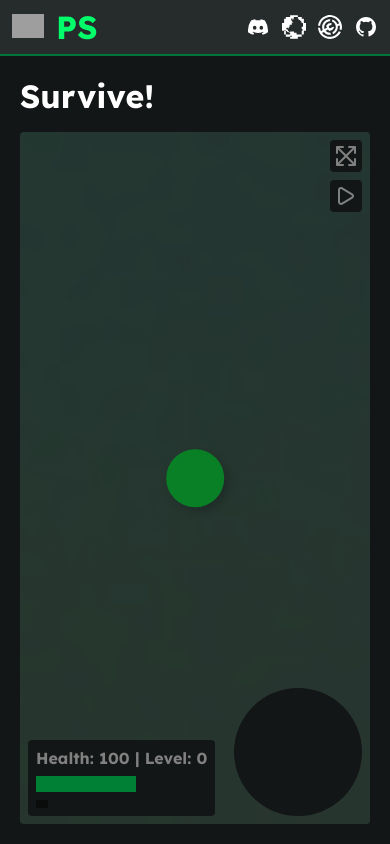
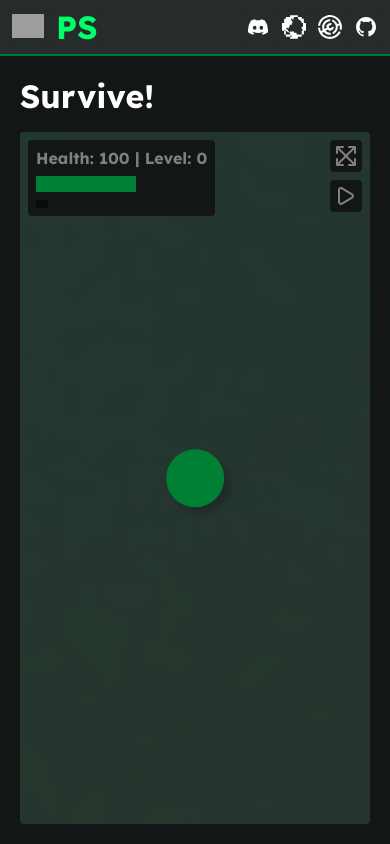
Before and after one commit to PuckiSilver/PuckiSilver.github.io, a React (Create React App) app: page /g/survive in a window 390 px wide. Built offline with nearby package versions, Linux system fonts and the light colour scheme; grey boxes are pictures that could not be loaded.

Commit message:
allow mobile homescreen & make targetting work on mobile & fix bullet speed & improve the drop shadow

```diff
--- a/src/App.scss
+++ b/src/App.scss
@@ -174,7 +174,7 @@ div.layout {
                 div.info_hover {
                     display: flex;
                     position: absolute;
-                    z-index: 10;
+                    z-index: 120;
                     margin-left: 3rem;
                     background-color: var(--section-color);
                     height: 1rem;
--- a/src/views/games/Survive.scss
+++ b/src/views/games/Survive.scss
@@ -46,10 +46,10 @@ main {
             transform: translate(-50%, -50%);
             width: calc(var(--scale) * .3rem);
             height: calc(var(--scale) * .3rem);
-            overflow: hidden;
-            background: rgb(18, 255, 77);
+            background: var(--primary-color);
             border-radius: 50%;
-            filter: drop-shadow(.25rem .25rem 5px rgba(0, 0, 0, 0.2));
+            z-index: 1;
+            box-shadow: calc(var(--scale) * .3rem * .1) calc(var(--scale) * .3rem * .1) 10px color-mix(in srgb, var(--background-color) 30%, transparent 70%);
 
             &.damaged {
                 opacity: .5;
@@ -63,7 +63,7 @@ main {
             height: calc(var(--scale) * .05rem);
             background: var(--secondary-color);
             border-radius: 50%;
-            filter: drop-shadow(.25rem .25rem 5px rgba(0, 0, 0, 0.2));
+            box-shadow: calc(var(--scale) * .05rem * .1) calc(var(--scale) * .05rem * .1) 10px color-mix(in srgb, var(--background-color) 30%, transparent 70%);
         }
 
         .enemy {
@@ -73,7 +73,7 @@ main {
             height: calc(var(--scale) * .2rem);
             background: red;
             border-radius: 50%;
-            filter: drop-shadow(.25rem .25rem 5px rgba(0, 0, 0, 0.2));
+            box-shadow: calc(var(--scale) * .2rem * .1) calc(var(--scale) * .2rem * .1) 10px color-mix(in srgb, var(--background-color) 30%, transparent 70%);
 
             &.damaged {
                 opacity: .5;
@@ -87,7 +87,16 @@ main {
             height: calc(var(--scale) * .025rem);
             background: red;
             border-radius: 50%;
-            filter: drop-shadow(.25rem .25rem 5px rgba(0, 0, 0, 0.2));
+            box-shadow: calc(var(--scale) * .025rem * .1) calc(var(--scale) * .025rem * .1) 10px color-mix(in srgb, var(--background-color) 30%, transparent 70%);
+        }
+
+        .cursor {
+            position: absolute;
+            transform: translate(calc(-50% - var(--player-x) * var(--scale)), calc(-50% - var(--player-y) * var(--scale)));
+            width: calc(var(--scale) * .05rem);
+            height: calc(var(--scale) * .05rem);
+            border: 1px solid white;
+            border-radius: 50%;
         }
 
         .buttons {
@@ -121,12 +130,12 @@ main {
             }
         }
 
-        .health_bar {
+        .bars {
             position: absolute;
             display: flex;
             flex-direction: column;
             gap: .5rem;
-            bottom: .5rem;
+            top: .5rem;
             left: .5rem;
             background: var(--section-color);
             border-radius: .25rem;
@@ -140,7 +149,7 @@ main {
                 width: 100%;
                 background: var(--background-color);
 
-                .health {
+                .health_bar {
                     position: absolute;
                     height: 1rem;
                     background: var(--primary-color);
--- a/src/views/games/Survive.tsx
+++ b/src/views/games/Survive.tsx
@@ -20,6 +20,7 @@ const Survive = () => {
     const playerMoveDirection = useRef({x: 0, y: 0});
     const mousePosition = useRef({x: 0, y: 0});
     const lastTimestamp = useRef<number>(performance.now());
+    const [isTouchDevice, setIsTouchDevice] = useState(false);
     const [, forceUpdate] = useState({});
     const preventDefaultKeys = useMemo(() => ['w', 'a', 's', 'd', ' '], []);
     const spawnEnemyCooldown = useRef(0);
@@ -38,17 +39,13 @@ const Survive = () => {
             // console.log(player.autoCooldownTicks);
             if (player.autoCooldownTicks > 0) player.autoCooldownTicks -= delta * fps.current / 1000;
             if (player.autoCooldownTicks <= 0) {
-                const scaledMousePosition = {
-                    x: mousePosition.current.x / scale.current,
-                    y: mousePosition.current.y / scale.current,
-                };
-                const mouseVectorLength = Math.sqrt(scaledMousePosition.x ** 2 + scaledMousePosition.y ** 2);
+                const mouseVectorLength = Math.sqrt(mousePosition.current.x ** 2 + mousePosition.current.y ** 2);
                 if (mouseVectorLength !== 0) {
                     gameState.bullets.push(new Bullet(
                         {x: player.position.x, y: player.position.y, r: .2},
                         {
-                            x: (scaledMousePosition.x / mouseVectorLength) * delta * 0.001,
-                            y: (scaledMousePosition.y / mouseVectorLength) * delta * 0.001,
+                            x: (mousePosition.current.x / mouseVectorLength) * 0.05,
+                            y: (mousePosition.current.y / mouseVectorLength) * 0.05,
                         },
                         10,
                         100,
@@ -154,59 +151,8 @@ const Survive = () => {
     ));
     const [gameState, setGameState] = useState<GameState>({
         player: player,
-        enemies: [
-            new Entity(
-                {x: -18, y: -18, r: 1.6},
-                getBaseStats({
-                    health: 20,
-                    speed: .01,
-                    autoDamage: 2,
-                    iFrames: 20,
-                }),
-                (entity, gameState, delta) => {
-                    const entityVector = {x: entity.position.x - gameState.player.current.position.x, y: entity.position.y - gameState.player.current.position.y};
-                    const entitySpeed = Math.sqrt(entityVector.x ** 2 + entityVector.y ** 2);
-                    if (Math.abs(entitySpeed) < (entity.position.r + gameState.player.current.position.r)) {
-                        damageEntity(gameState.player.current, getStatTotal(entity.stats.autoDamage), gameState);
-                        return;
-                    };
-                    entity.position = {
-                        x: entity.position.x - (entityVector.x / entitySpeed) * delta * getStatTotal(entity.stats.speed),
-                        y: entity.position.y - (entityVector.y / entitySpeed) * delta * getStatTotal(entity.stats.speed),
-                        r: entity.position.r,
-                    };
-                },
-                (entity, gameState) => {
-                    gameState.enemies.splice(gameState.enemies.indexOf(entity), 1);
-                },
-            ),
-        ],
-        bullets: [
-            new Bullet(
-                {x: 0, y: 0, r: .2},
-                {x: -.02, y: -.02},
-                10,
-                100,
-                (entity, gameState, delta) => {
-                    const bullet = entity as Bullet;
-                    bullet.position = {
-                        x: bullet.position.x + bullet.motion.x * delta,
-                        y: bullet.position.y + bullet.motion.y * delta,
-                        r: bullet.position.r,
-                    };
-                    // implement friction if one generalizes this to more than one bullet
-                    gameState.enemies.forEach(enemy => {
-                        if (Math.sqrt((bullet.position.x - enemy.position.x) ** 2 + (bullet.position.y - enemy.position.y) ** 2) < bullet.position.r + enemy.position.r) {
-                            damageEntity(enemy, bullet.damage, gameState);
-                        }
-                    });
-                    bullet.ticksAlive -= delta * fps.current / 1000;
-                    if (bullet.ticksAlive <= 0) {
-                        gameState.bullets.splice(gameState.bullets.indexOf(bullet), 1);
-                    }
-                },
-            )
-        ],
+        enemies: [],
+        bullets: [],
         xpOrbs: [],
     });
     const gameStateRef = useRef(gameState);
@@ -234,12 +180,21 @@ const Survive = () => {
         const handleMouseMove = (e: MouseEvent) => {
             // get mouse position centered on gameWindow center
             mousePosition.current = {
-                x: e.clientX - gameWindow.current!.getBoundingClientRect().left - gameWindow.current!.clientWidth / 2,
-                y: e.clientY - gameWindow.current!.getBoundingClientRect().top - gameWindow.current!.clientHeight / 2,
+                x: (e.clientX - gameWindow.current!.getBoundingClientRect().left - gameWindow.current!.clientWidth / 2) / scale.current,
+                y: (e.clientY - gameWindow.current!.getBoundingClientRect().top - gameWindow.current!.clientHeight / 2) / scale.current,
             };
         }
         window.addEventListener('mousemove', handleMouseMove);
         return () => window.removeEventListener('mousemove', handleMouseMove);
+    }, []);
+
+    /*  Detect Touch Device  */
+    useEffect(() => {
+        const handleTouchStart = () => {
+            setIsTouchDevice(true);
+        }
+        window.addEventListener('touchstart', handleTouchStart);
+        return () => window.removeEventListener('touchstart', handleTouchStart);
     }, []);
 
     /*  Handle Movement and Render Frame  */
@@ -276,7 +231,6 @@ const Survive = () => {
         setTimeout(gameLoop, 1000 / fps.current);
     }, [gameLoop]);
 
-
     /*  Handle Zoom  */
     useEffect(() => {
         const handleScroll = (event: WheelEvent) => {
@@ -293,6 +247,8 @@ const Survive = () => {
         return () => currentGameWindow.removeEventListener('wheel', handleScroll);
     }, []);
 
+    const screenSize = gameWindow.current?.getBoundingClientRect();
+
     return (<main>
         <h1>Survive!</h1>
         <div
@@ -307,7 +263,14 @@ const Survive = () => {
                 }
             }}
             onTouchMove={e => {
-                if (e.touches.length === 2 && !isUsingJoystick.current) {
+                if (e.touches.length === 1 || (e.touches.length === 2 && isUsingJoystick.current)) {
+                    const currentTouch = isUsingJoystick ? Array.from(e.touches).find(touch => touch.identifier !== joystickTouchIndex.current) : e.touches[0];
+                    if (!currentTouch) return;
+                    mousePosition.current = {
+                        x: (currentTouch.clientX - gameWindow.current!.getBoundingClientRect().left - gameWindow.current!.clientWidth / 2) / scale.current,
+                        y: (currentTouch.clientY - gameWindow.current!.getBoundingClientRect().top - gameWindow.current!.clientHeight / 2) / scale.current,
+                    };
+                } else if (e.touches.length === 2 && !isUsingJoystick.current) {
                     const currentPinchDistance = Math.sqrt(
                         (e.touches[0].clientX - e.touches[1].clientX) ** 2 +
                         (e.touches[0].clientY - e.touches[1].clientY) ** 2
@@ -338,44 +301,44 @@ const Survive = () => {
                 </button>
             </div>
             <img src={require('../../assets/survive/background.png')} alt='background' className='background' />
-            {gameState.xpOrbs.map((orb, i) => {
-                const screenSize = gameWindow.current?.getBoundingClientRect();
-                if (!screenSize) return null;
+            {screenSize && gameState.xpOrbs.map((orb, i) => {
                 return (<div
                     key={`xp_${i}`}
                     className='xp'
                     style={{left: orb.position.x * scale.current + screenSize.width / 2, top: orb.position.y * scale.current + screenSize.height / 2}}
                 />)
             })}
-            {gameState.enemies.map((enemy, i) => {
-                const screenSize = gameWindow.current?.getBoundingClientRect();
-                if (!screenSize) return null;
+            {screenSize && gameState.enemies.map((enemy, i) => {
                 return (<div
                     key={`enemy_${i}`}
                     className={`enemy${enemy.iFramesLeft ? ' damaged' : ''}`}
                     style={{left: enemy.position.x * scale.current + screenSize.width / 2, top: enemy.position.y * scale.current + screenSize.height / 2}}
                 />)
             })}
-            {gameState.bullets.map((bullet, i) => {
-                const screenSize = gameWindow.current?.getBoundingClientRect();
-                if (!screenSize) return null;
+            {screenSize && gameState.bullets.map((bullet, i) => {
                 return (<div
                     key={`bullet_${i}`}
                     className='bullet'
                     style={{left: bullet.position.x * scale.current + screenSize.width / 2, top: bullet.position.y * scale.current + screenSize.height / 2}}
                 />)
             })}
-            <div className={`player${gameState.player.current.iFramesLeft ? ' damaged' : ''}`} />
-            <div className='health_bar'>
+            {screenSize && <div className='cursor' style={{
+                left: (mousePosition.current.x + gameState.player.current.position.x) * scale.current + screenSize.width / 2,
+                top: (mousePosition.current.y + gameState.player.current.position.y) * scale.current + screenSize.height / 2,
+            }} />}
+            <div className={`player${gameState.player.current.iFramesLeft ? ' damaged' : ''}`}>
+                <div className='shadow' />
+            </div>
+            <div className='bars'>
                 <span>Health: {gameState.player.current.health} | Level: {gameState.player.current.level}</span>
                 <div className='health_background' style={{width: getStatTotal(gameState.player.current.stats.health)}}>
-                    <div className='health' style={{width: `${100 * gameState.player.current.health / getStatTotal(gameState.player.current.stats.health)}%`}} />
+                    <div className='health_bar' style={{width: `${100 * gameState.player.current.health / getStatTotal(gameState.player.current.stats.health)}%`}} />
                 </div>
                 <div className='xp_background' style={{width: gameState.player.current.xpToNextLevel}}>
                     <div className='xp_bar' style={{width: `${100 * gameState.player.current.xp / gameState.player.current.xpToNextLevel}%`}} />
                 </div>
             </div>
-            <div className='joystick' ref={joystick}
+            {isTouchDevice && <div className='joystick' ref={joystick}
                 onTouchMove={e => {
                     const currentJoystick = joystick.current;
                     if (!currentJoystick) return;
@@ -401,7 +364,7 @@ const Survive = () => {
                     playerMoveDirection.current = {x: 0, y: 0};
                     isUsingJoystick.current = false;
                 }}
-            />
+            />}
         </div>
     </main>);
 }
```
Also changed, not shown: public/index.html (+7 -0 lines).
